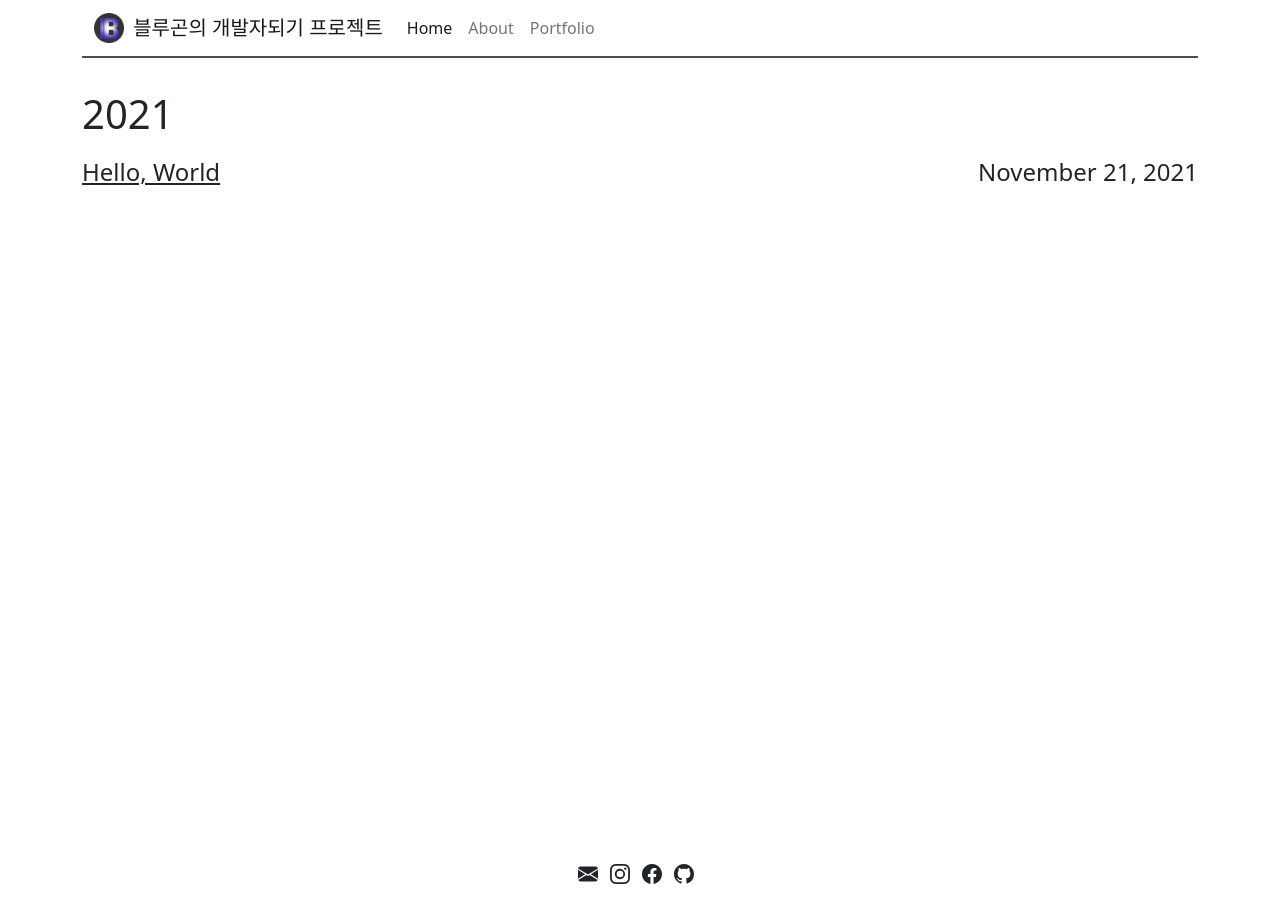
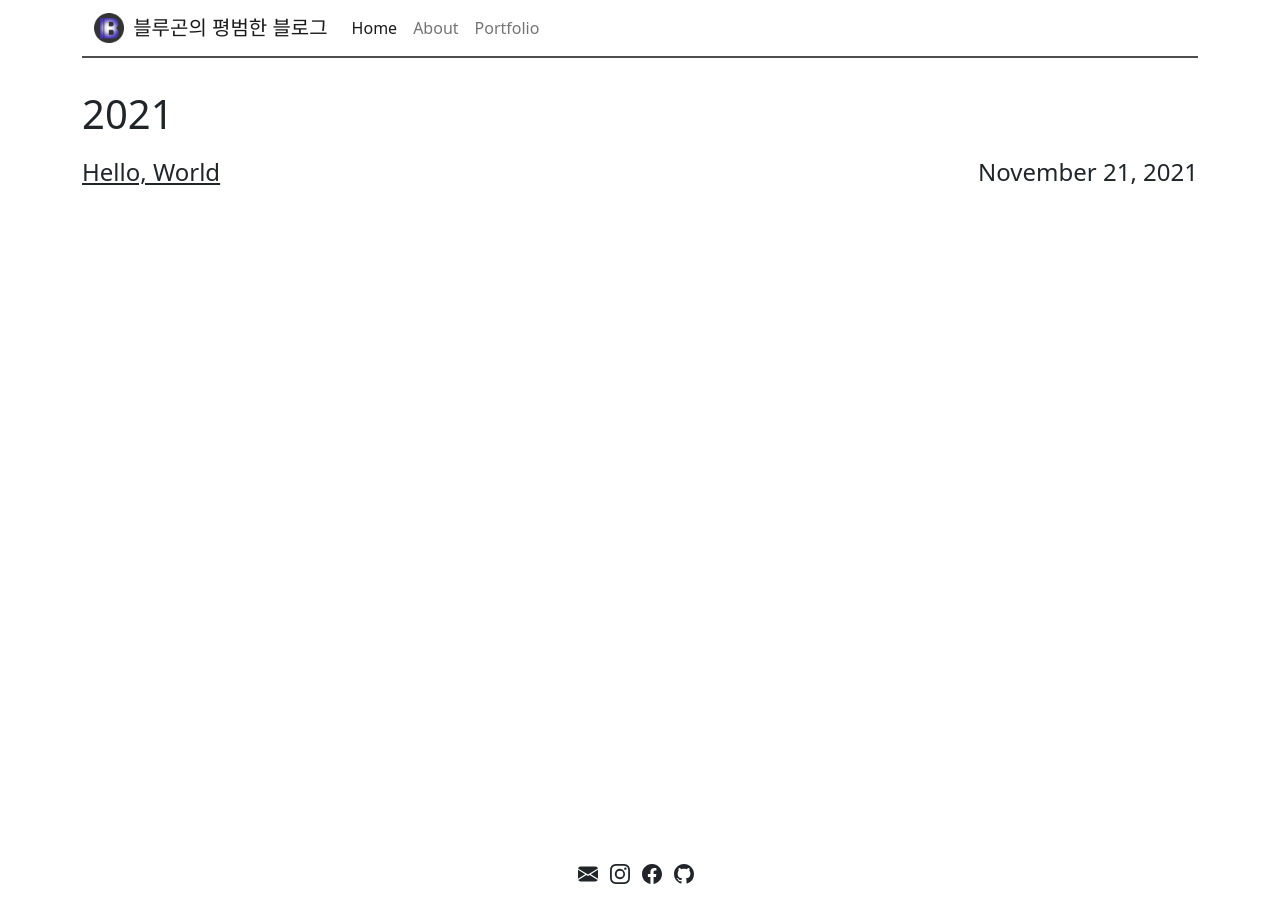
Before and after one commit to blugon09/blugon09.github.io, a Jekyll site: the page built from index.html, in a window 1280 px wide. Built offline with Jekyll 4.4.1, drawn with Linux system fonts in a browser that asks for light colours.

Commit message:
✨ Blog

```diff
--- a/_config.yml
+++ b/_config.yml
@@ -3,10 +3,10 @@
 #
 
 # Name of your site (displayed in the navbar)
-name: 블루곤의 개발자되기 프로젝트
+name: 블루곤의 평범한 블로그
 
 # Your site's title (e.g., Ben's Awesome Site, The GitHub Blog, etc.), used as part of the title tag like Home | Ben's Awesome Site.
-title: 블루곤의 개발자되기 프로젝트
+title: 블루곤의 평범한 블로그
 
 # Link to avatar in the navbar (/assets/images/avatar.png). Leave empty if no logo desired. Two avatars for light and dark mode.
 # Avatar for light mode site
--- a/_layouts/default.html
+++ b/_layouts/default.html
@@ -2,8 +2,7 @@
 <html lang="en-us" class="h-100">
   <head>
     <title>
-      {% if page.title %}{{ page.title }} – {% endif %}{{ site.name }} – {{
-      site.description }}
+      {% if page.title %}{{ page.title }} – {% endif %}{{ site.name }} – {{ site.description }}
     </title>
     <meta charset="utf-8" />
     <meta name="viewport" content="width=device-width, initial-scale=1" />
--- a/_sass/main.scss
+++ b/_sass/main.scss
@@ -73,6 +73,11 @@ pre.highlight {
   margin-right: 0.25rem !important;
 }
 
+.html {
+  background-color: #2b2b2b;
+}
+
+
 @media (prefers-color-scheme: dark) {
   .footer-icon-links {
     text-decoration: none;
```
